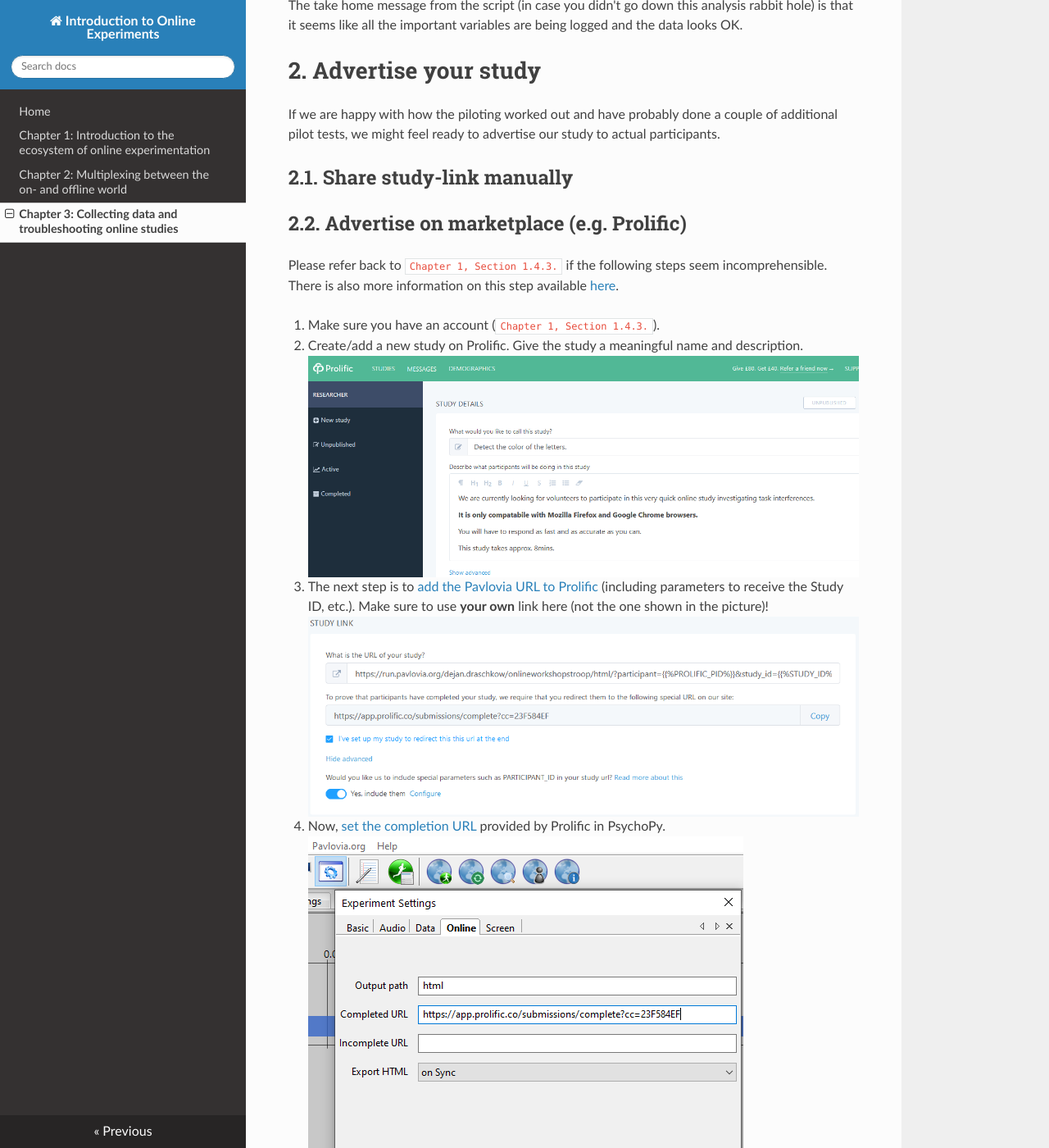
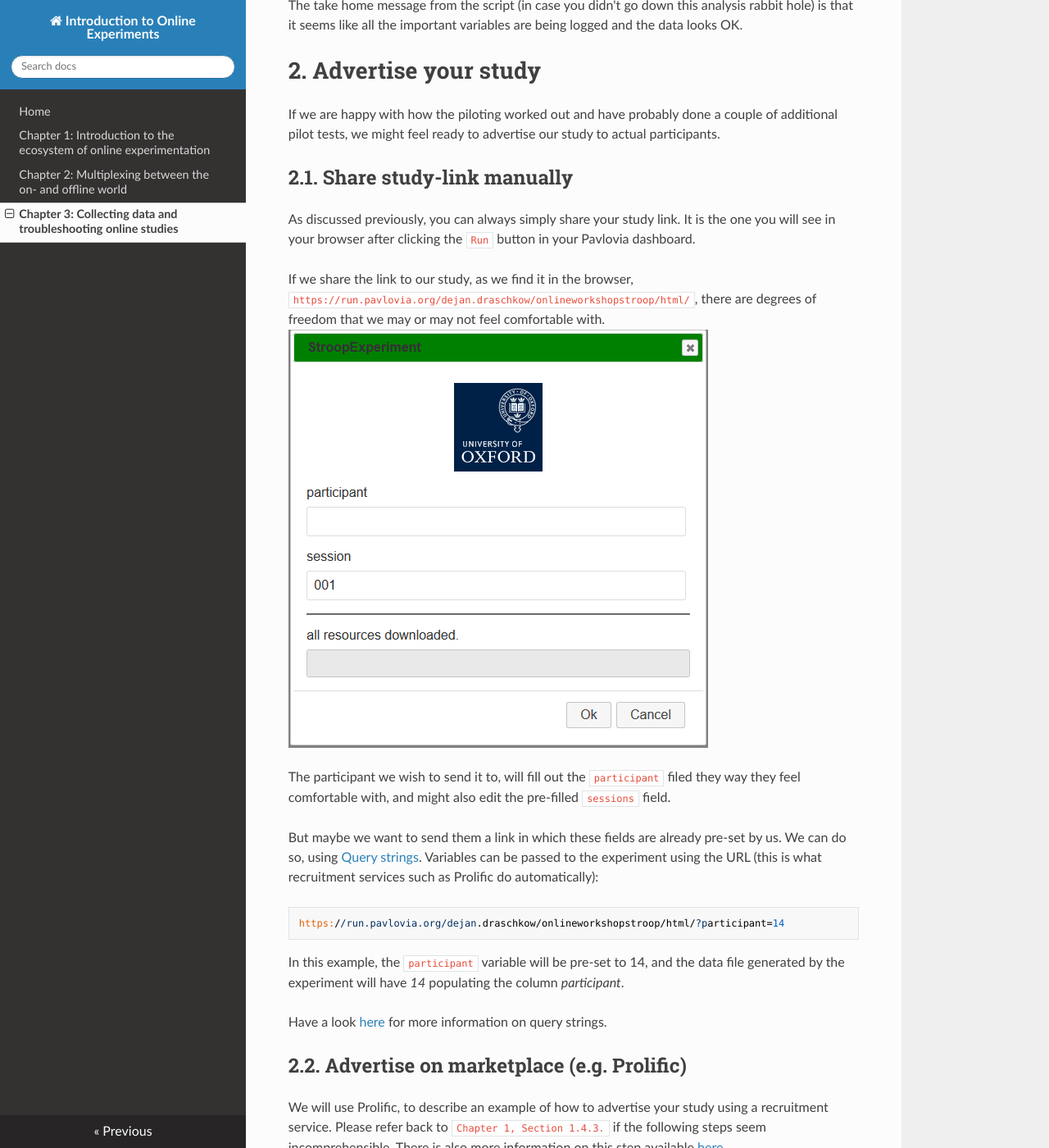
Before and after one commit to onlinews/online_ws, an MkDocs documentation site: the page built from docs/Ch_3_CollectingData.md, in a window 1280 px wide and 1400 px high, scrolled down 5998 px. Shown: the whole window at 82% size. Built offline with MkDocs 1.6.1, drawn with Linux system fonts in a browser that asks for light colours; nearby versions of some CDN libraries.

Commit message:
edit advertising of studies

````diff
--- a/docs/Ch_3_CollectingData.md
+++ b/docs/Ch_3_CollectingData.md
@@ -121,9 +121,26 @@
 If we are happy with how the piloting worked out and have probably done a couple of additional pilot tests, we might feel ready to advertise our study to actual participants.
 
 ## 2.1. Share study-link manually
+As discussed previously, you can always simply share your study link. It is the one you will see in your browser after clicking the `Run` button in your Pavlovia dashboard.
+
+If we share the link to our study, as we find it in the browser, `https://run.pavlovia.org/dejan.draschkow/onlineworkshopstroop/html/`, there are degrees of freedom that we may or may not feel comfortable with.
+![Link Study to Prolific](./img/share_link.PNG)
+
+The participant we wish to send it to, will fill out the `participant` filed they way they feel comfortable with, and might also edit the pre-filled `sessions` field.
+
+But maybe we want to send them a link in which these fields are already pre-set by us. We can do so, using [Query strings](https://www.psychopy.org/online/onlineParticipants.html). Variables can be passed to the experiment using the URL (this is what recruitment services such as Prolific do automatically):
+
+```
+https://run.pavlovia.org/dejan.draschkow/onlineworkshopstroop/html/?participant=14
+```
+
+In this example, the `participant` variable will be pre-set to 14, and the data file generated by the experiment will have *14* populating the column *participant*.
+
+Have a look [here](https://www.psychopy.org/online/onlineParticipants.html) for more information on query strings.
 
 ## 2.2. Advertise on marketplace (e.g. Prolific)
-Please refer back to ```Chapter 1, Section 1.4.3.``` if the following steps seem incomprehensible. There is also more information on this step available [here](https://psychopy.org/online/onlineParticipants.html).
+We will use Prolific, to describe an example of how to advertise your study using a recruitment service.
+Please refer back to ```Chapter 1, Section 1.4.3.``` if the following steps seem incomprehensible. There is also more information on this step available [here](https://www.psychopy.org/online/prolificIntegration.html).
 
 1.	Make sure you have an account (```Chapter 1, Section 1.4.3.```).
 2.	Create/add a new study on Prolific.  Give the study a meaningful name and description.
````
Also changed, not shown: docs/Ch_3_CollectingData.html (+9 -1 lines), docs/img/share_link.PNG (added).
